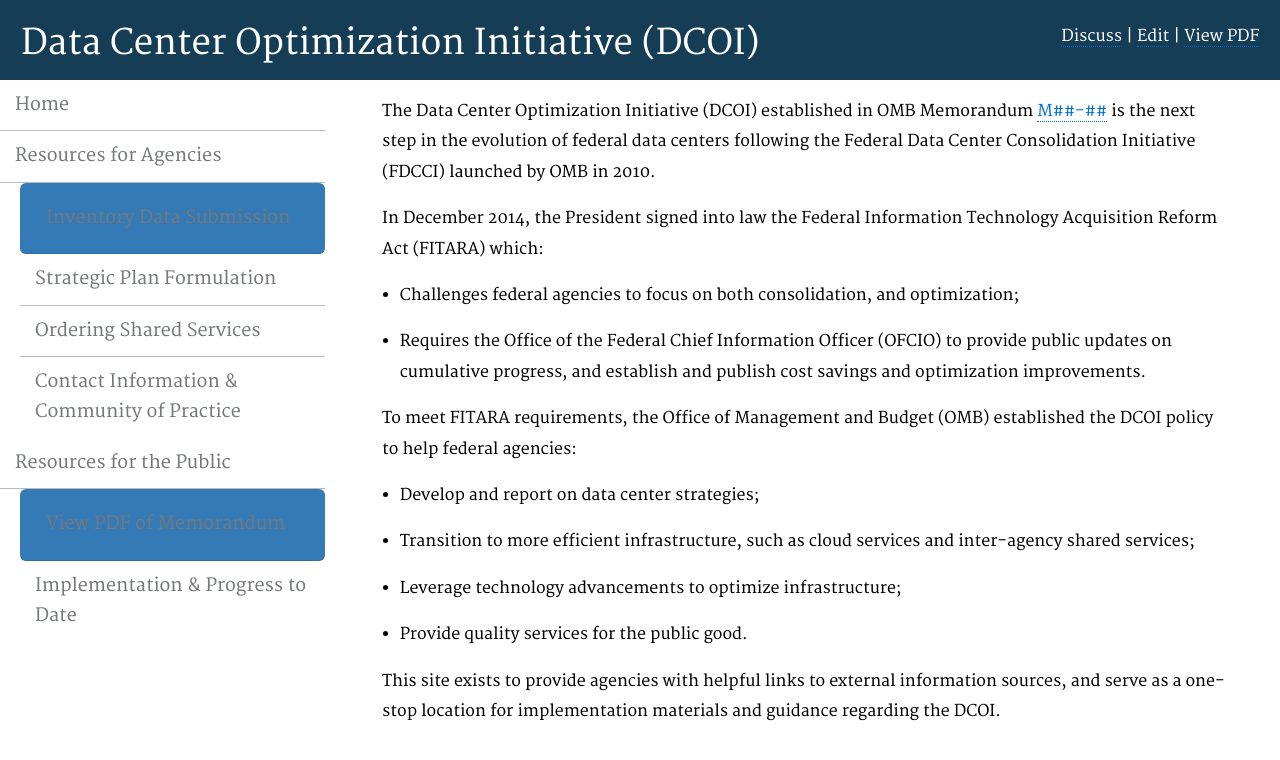
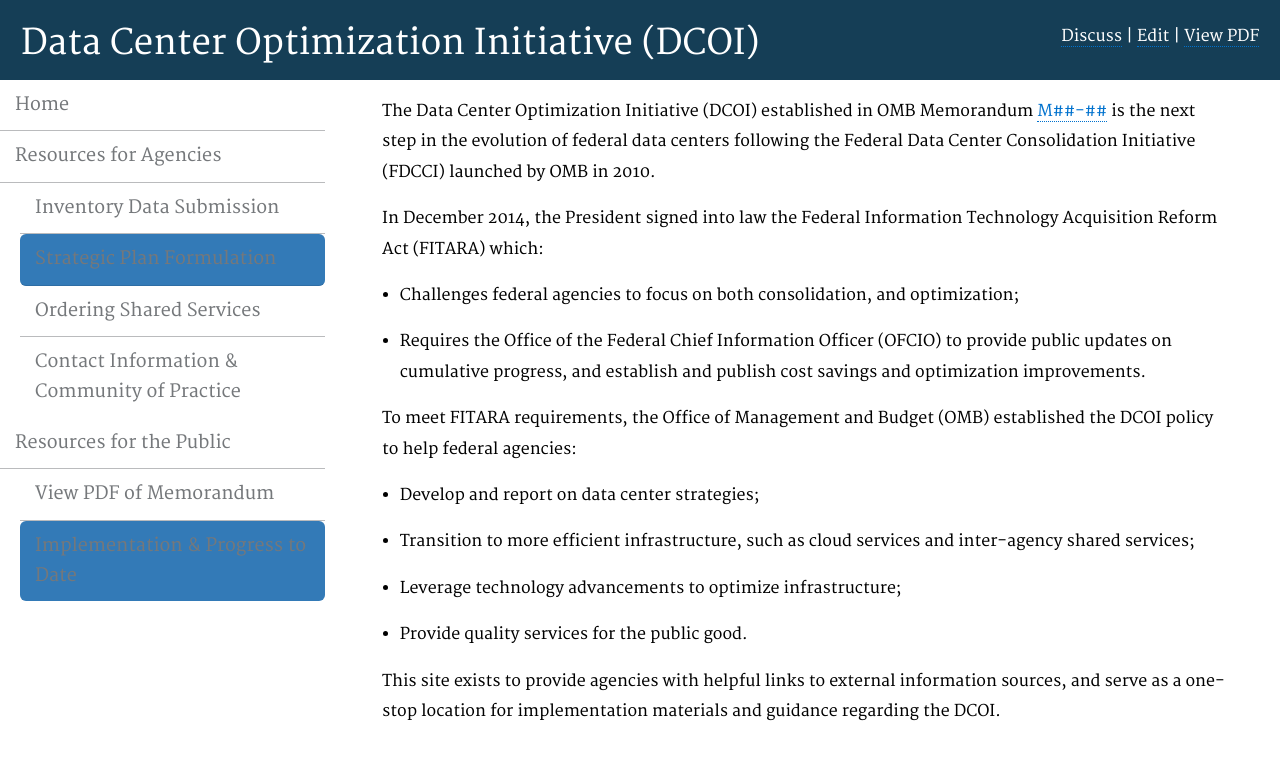
Before and after one commit to ydave-reisys/datacenters, a Jekyll site: the page built from pages/index.html, in a window 1280 px wide. Shown: the top 760 px of the page. Built offline with Jekyll 4.4.1, drawn with Linux system fonts in a browser that asks for light colours; nearby versions of some CDN libraries; Markdown is read by kramdown in place of the engine named in the settings.

```diff
--- a/assets/css/styles.scss
+++ b/assets/css/styles.scss
@@ -353,10 +353,9 @@
 ul.submenu{
   margin-left: 20px !important;
 }
-ul.submenu li:first-child {
+ul.submenu li:nth-child(2) {
   color: #fff;
   background-color: #337ab7;
   border-color: #2e6da4;
   border-radius: 6px;
-  padding: 10px 16px;
 }
```
